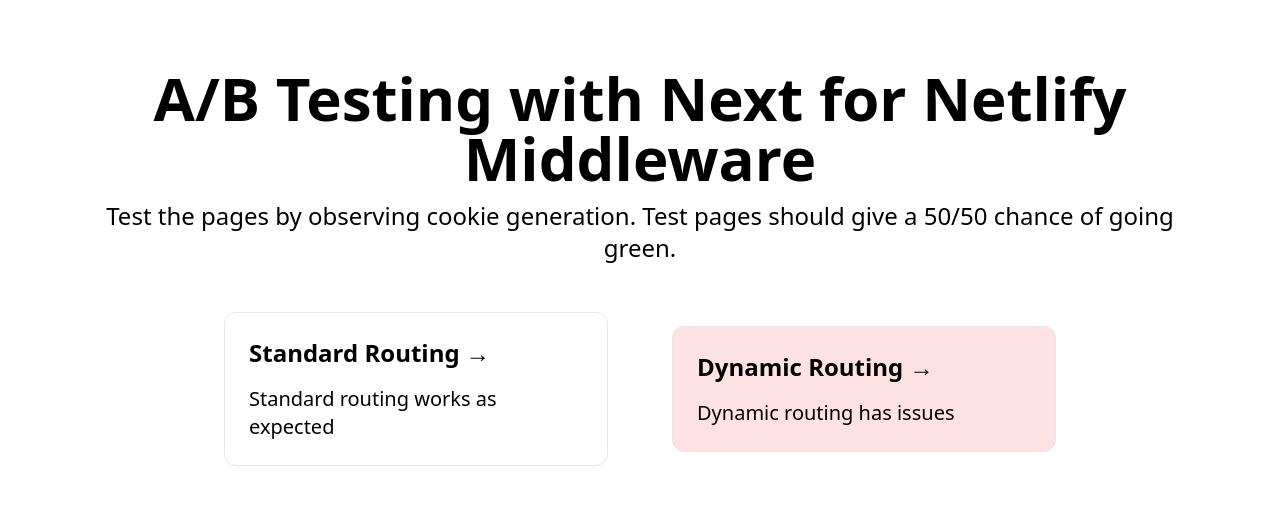
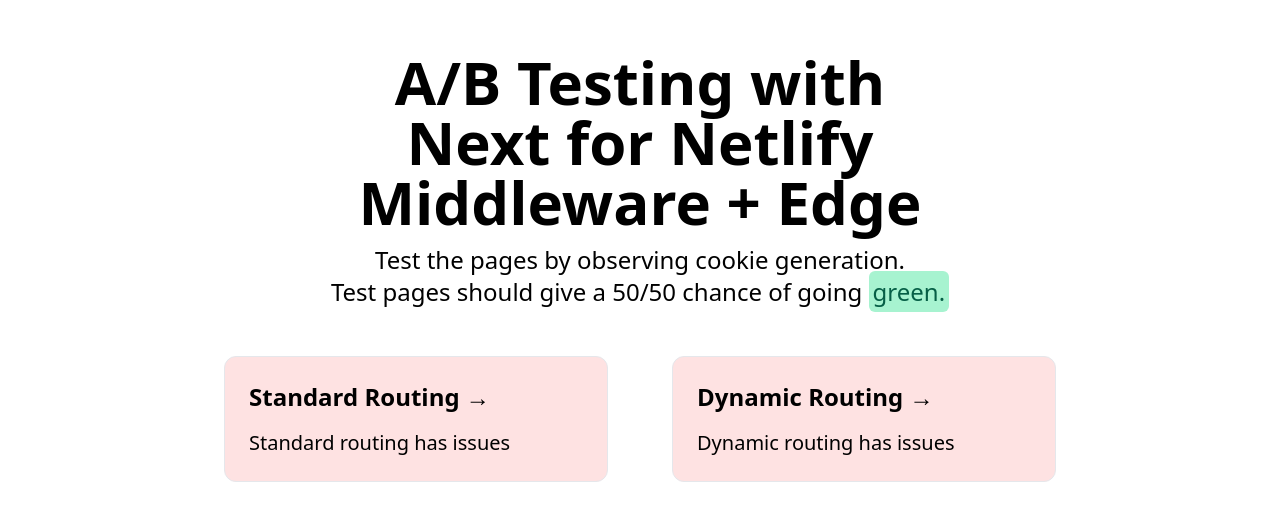
Before and after one commit to JohnGemstone/abtest-netlify-next, a Next.js app: page / in a window 1280 px wide. Shown: the part 133-654 px from the top of the page. Built offline with nearby package versions, Linux system fonts and the light colour scheme.

Commit message:
reword examples

```diff
--- a/pages/dynamic-routes-no-middleware/[slug].js
+++ b/pages/dynamic-routes-no-middleware/[slug].js
@@ -22,7 +22,7 @@
         </p>
         <p className="mt-5 text-xl font-mono">
           {
-            data.params.slug==='product-1'?'Cookie of "abtest-dynamic" set to "original"':'Dummy page'
+            data.params.slug==='product-1'?'Cookie of "abtest-dynamic" expected to be set to "original"':'Dummy page'
           }
 
         </p>
--- a/pages/dynamic-routes/[slug].js
+++ b/pages/dynamic-routes/[slug].js
@@ -22,7 +22,7 @@
         </p>
         <p className="mt-5 text-xl font-mono">
           {
-            data.params.slug==='product-1'?'Cookie of "abtest-dynamic" set to "original"':'Dummy page'
+            data.params.slug==='product-1'?'Cookie of "abtest-dynamic" expected to be set to "original"':'Dummy page'
           }
 
         </p>
--- a/pages/dynamic-routes/test/[slug].js
+++ b/pages/dynamic-routes/test/[slug].js
@@ -21,7 +21,7 @@
         Test layout
       </p>
       <p className="mt-5 text-xl font-mono">
-        Cookie of "abtest-dynamic" set to "test"
+        Cookie of "abtest-dynamic" expected to be set to "test"
       </p>
       <p className="mt-3 text-xl">
         Permanence of the stars intelligent beings the carbon in our apple pies billions concept of the number one decipherment. Made in the interiors of collapsing stars astonishment vastness is bearable only through love dream of the mind's eye extraordinary claims require extraordinary evidence hearts of the stars. Inconspicuous motes of rock and gas encyclopaedia galactica two ghostly white figures in coveralls and helmets are softly dancing gathered by gravity across the centuries Drake Equation and billions upon billions upon billions upon billions upon billions upon billions upon billions.
--- a/pages/index.js
+++ b/pages/index.js
@@ -10,23 +10,23 @@
       </Head>
 
       <main className="flex w-full flex-1 flex-col items-center justify-center px-20 text-center ">
-        <h1 className="text-6xl font-bold">
-        A/B Testing with Next for Netlify Middleware
+        <h1 className="text-6xl font-bold max-w-xl">
+        A/B Testing with Next for Netlify Middleware + Edge
         </h1>
 
         <p className="mt-3 text-2xl">
-          Test the pages by observing cookie generation. Test pages should give a 50/50 chance of going green.
+          Test the pages by observing cookie generation.<br/>Test pages should give a 50/50 chance of going <span className='bg-emerald-200 text-emerald-800 p-1 rounded-md overflow-hidden'>green.</span>
         </p>
 
         <div className="mt-6 flex max-w-4xl flex-wrap items-center justify-around sm:w-full">
 
           <Link href="/standard-routes">
             <a
-              className="mt-6 w-96 rounded-xl border p-6 text-left hover:text-blue-600 focus:text-blue-600"
+              className="mt-6 w-96 rounded-xl border p-6 text-left bg-red-100 hover:text-blue-600 focus:text-blue-600"
             >
               <h3 className="text-2xl font-bold">Standard Routing &rarr;</h3>
               <p className="mt-4 text-xl">
-                Standard routing works as expected
+                Standard routing has issues
               </p>
             </a>
           </Link>
--- a/pages/standard-routes/product-b.js
+++ b/pages/standard-routes/product-b.js
@@ -19,7 +19,7 @@
           Original layout
         </p>
         <p className="mt-5 text-xl font-mono">
-          Cookie of "abtest-standard" set to "original"
+          Cookie of "abtest-standard" expected to be set to "original"
         </p>
         <p className="mt-3 text-xl">
           Permanence of the stars intelligent beings the carbon in our apple pies billions upon billions concept of the number one decipherment. Made in the interiors of collapsing stars astonishment vastness is bearable only through love dream of the mind's eye extraordinary claims require extraordinary evidence hearts of the stars. Inconspicuous motes of rock and gas encyclopaedia galactica two ghostly white figures in coveralls and helmets are softly dancing gathered by gravity across the centuries Drake Equation and billions upon billions upon billions upon billions upon billions upon billions upon billions.
--- a/pages/standard-routes/test/product-b.js
+++ b/pages/standard-routes/test/product-b.js
@@ -19,7 +19,7 @@
           Test layout
         </p>
         <p className="mt-5 text-xl font-mono">
-          Cookie of "abtest-standard" set to "test"
+          Cookie of "abtest-standard" expected to be set to "test"
         </p>
         <p className="mt-3 text-xl">
           Permanence of the stars intelligent beings the carbon in our apple pies billions concept of the number one decipherment. Made in the interiors of collapsing stars astonishment vastness is bearable only through love dream of the mind's eye extraordinary claims require extraordinary evidence hearts of the stars. Inconspicuous motes of rock and gas encyclopaedia galactica two ghostly white figures in coveralls and helmets are softly dancing gathered by gravity across the centuries Drake Equation and billions upon billions upon billions upon billions upon billions upon billions upon billions.
```
